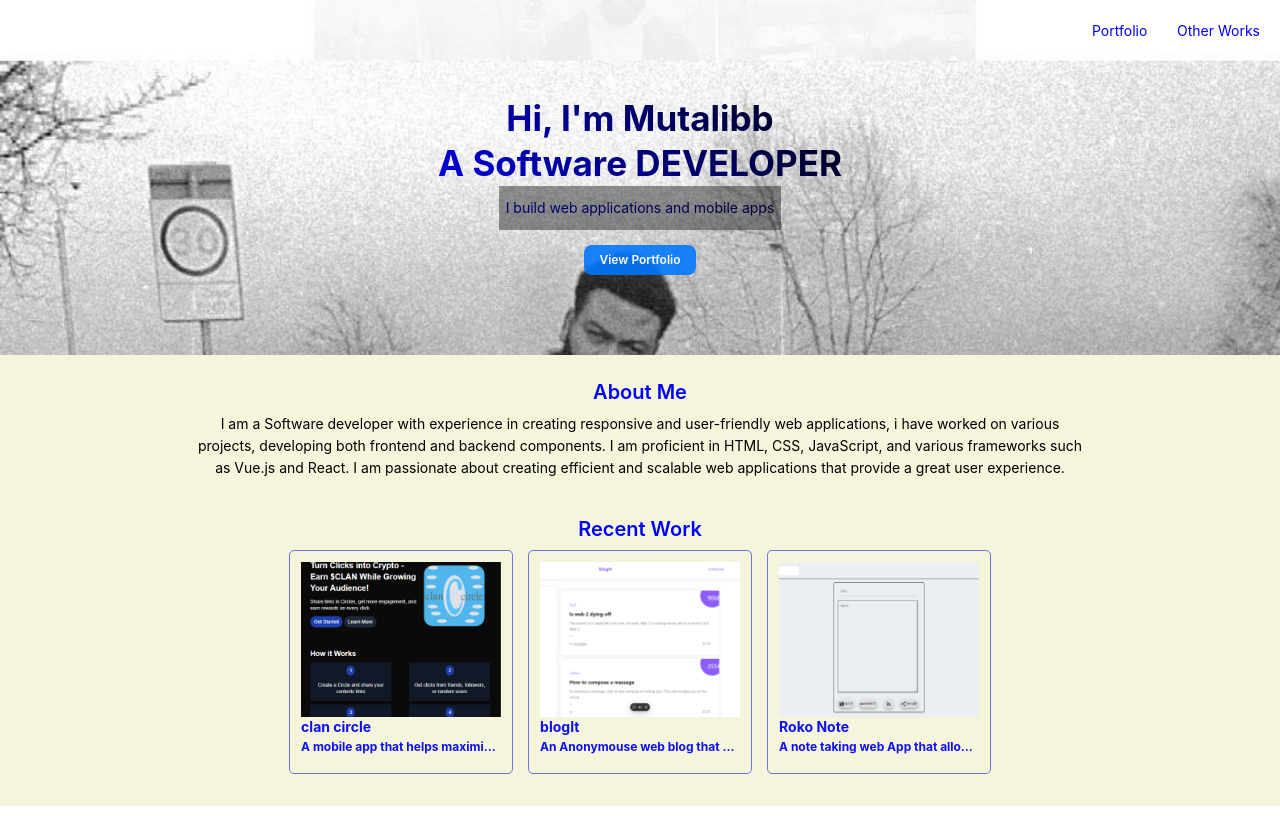
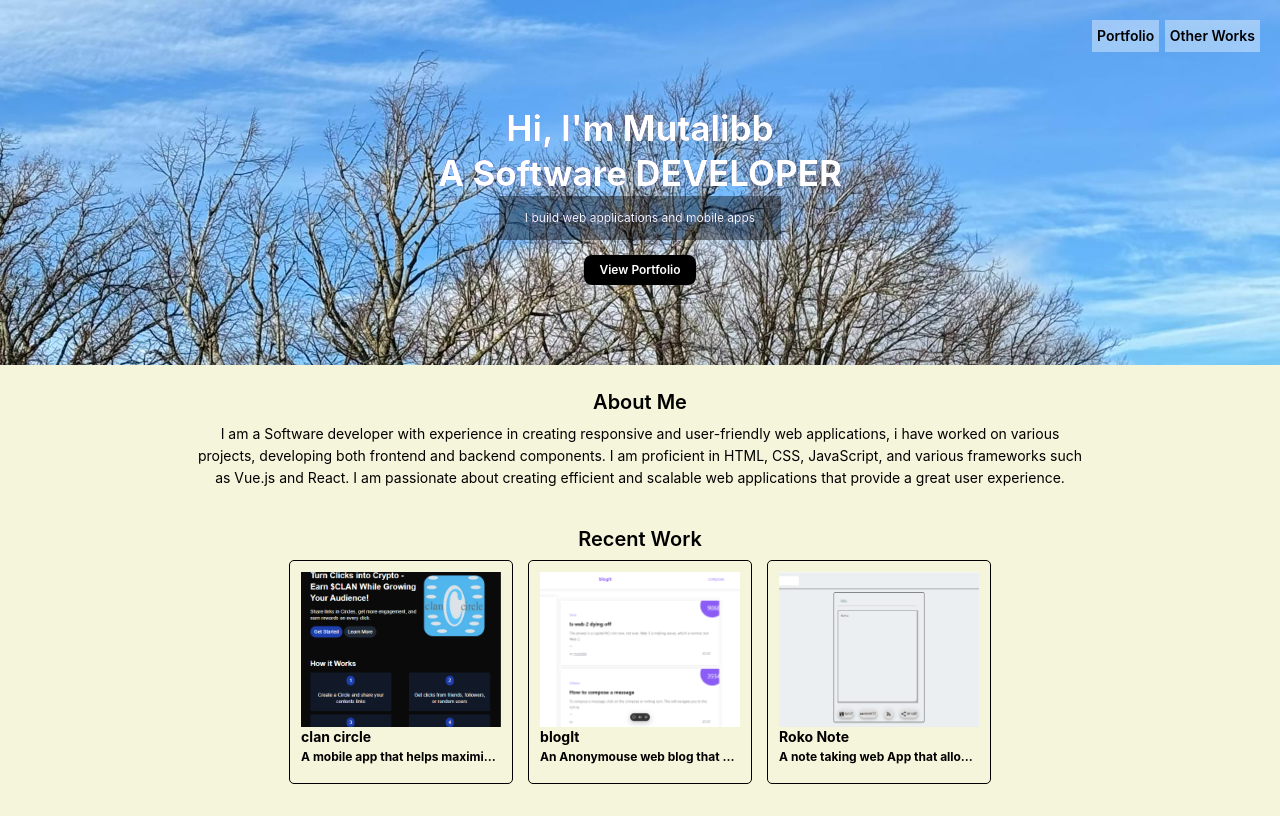
Before and after one commit to Temimutalibb/home, a Vue app: page / in a window 1280 px wide. Built offline with nearby package versions, Linux system fonts and the light colour scheme.

Commit message:
color changed

```diff
--- a/src/assets/main.css
+++ b/src/assets/main.css
@@ -1,7 +1,7 @@
 @import './base.css';
 
 body {
-  color: blue;
+  color: black;
   background-color: white;
 }
 #app {
--- a/src/views/HomeView.vue
+++ b/src/views/HomeView.vue
@@ -1,13 +1,12 @@
 <script setup>
 import background5 from '@/assets/img/backgroundfive.jpg'
-import background1 from '@/assets/img/backgroundone.jpg'
 import background6 from '@/assets/img/backgroundsix.jpg'
 import background3 from '@/assets/img/backgroundthree.jpg'
 import background2 from '@/assets/img/backgroundtwo.jpg'
 
 import { computed, onMounted, ref } from 'vue'
 
-const images = [background1, background2, background3, background5, background6]
+const images = [background2, background3, background5, background6]
 const currentIndex = ref(0)
 
 onMounted(() => {
@@ -126,9 +125,18 @@ const backgroundImage = computed(() => `url(${images[currentIndex.value]})`)
   margin-left: auto;
   font-size: 14px;
 }
+.header div {
+  color: black;
+  font-weight: 600;
+  text-decoration: none;
+  cursor: pointer;
+  background-color: rgba(255, 255, 255, 0.39);
+  padding: 5px;
+}
 .portfoliolink {
   text-decoration: none;
-  color: blue;
+  color: black;
+  font-weight: 600;
 }
 .introprofile {
   display: flex;
@@ -139,27 +147,24 @@ const backgroundImage = computed(() => `url(${images[currentIndex.value]})`)
   text-align: center;
   line-height: 44px;
   margin-top: 19px;
-  color: red;
+  color: linear-gradient(45deg, blue, black);
   background: linear-gradient(45deg, blue, black);
   background-clip: text;
   background-size: 100%;
   background-position: 0 0;
   background-repeat: no-repeat;
-  -webkit-background-clip: text;
-  -webkit-text-fill-color: transparent;
   text-align: center;
   padding: 15px;
 }
-.introprofile h1 {
-  color: red;
-}
+
 h1 {
-  color: black;
+  color: linear-gradient(90deg, blue, black);
   font-size: 35px;
   font-weight: bold;
 }
 .introtext {
-  font-size: 14px;
+  color: white;
+  font-size: 12px;
   width: 70%;
   text-align: center;
   margin: auto;
@@ -167,7 +172,7 @@ h1 {
   background-color: rgba(0, 0, 0, 0.404);
 }
 .portfoliobutton {
-  background-color: rgba(0, 119, 255, 0.884);
+  background-color: black;
   color: white;
   padding: 5px;
   border-radius: 8px;
@@ -176,6 +181,12 @@ h1 {
   width: 7rem;
   text-align: center;
   font-weight: 600;
+}
+.portfoliobutton:hover {
+  background-color: white;
+  color: black;
+  cursor: pointer;
+  transition: all 0.3s ease-in-out;
 }
 .sectionabout {
   display: flex;
@@ -209,13 +220,13 @@ h1 {
 }
 .worklink {
   text-decoration: none;
-  color: rgba(0, 0, 255, 0.945);
+  color: black;
 }
 .workbox {
   width: 14rem;
   height: 14rem;
   border-radius: 5px;
-  border: 1px solid rgba(0, 0, 255, 0.534);
+  border: 1px solid black;
   line-height: 18px;
 }
 .imagebody {
@@ -235,7 +246,6 @@ h1 {
   text-align: left;
   margin-left: 5%;
   padding: 1px 0;
-  color: linear-gradient(45deg, black, blue);
 }
 .imagetext {
   font-size: 12px;
```
